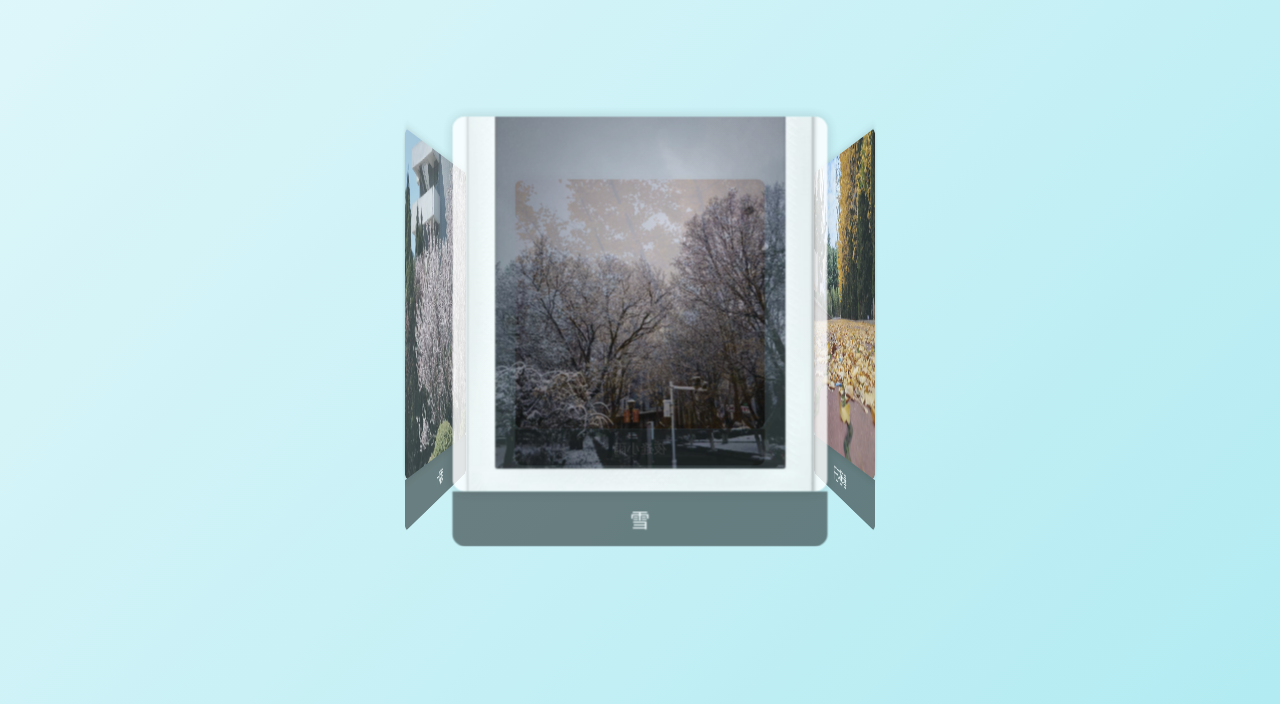
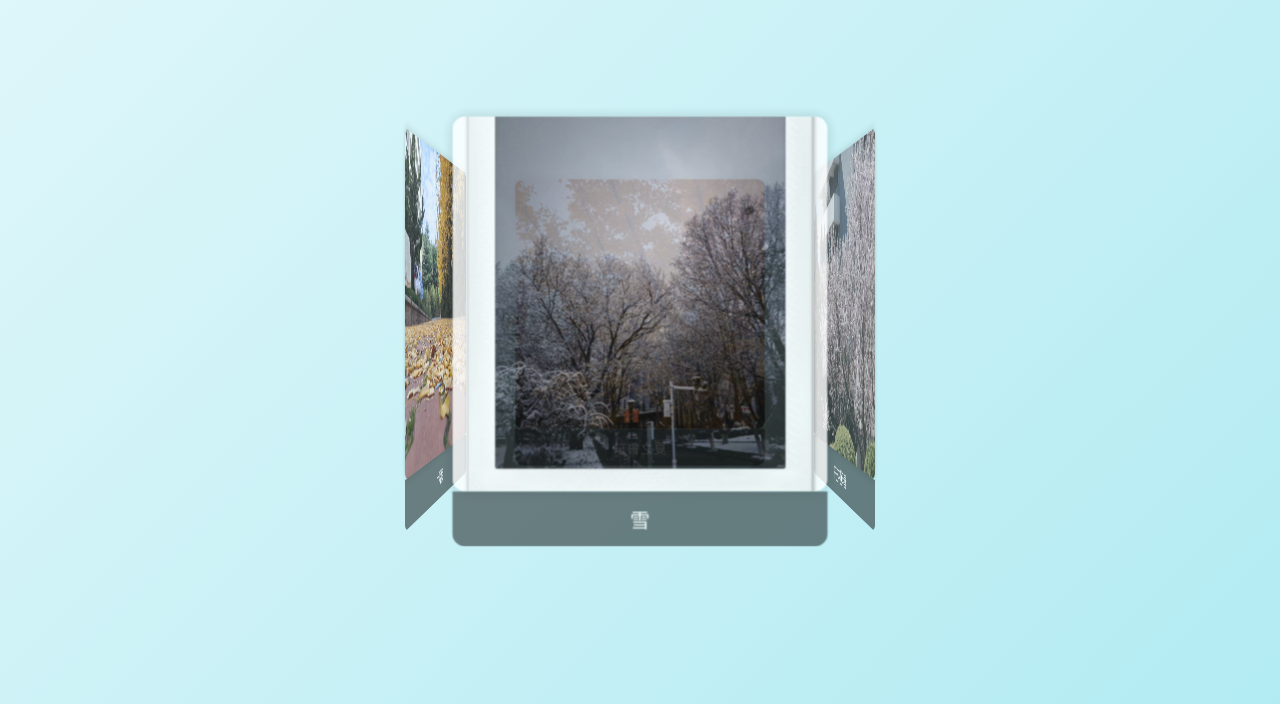
Before and after one commit to palpitateTH/THfile, a plain HTML site: page lab6-313-赵家豪/index.html in a window 1280 px wide. Shown: the part 96-800 px from the top of the page. Drawn offline with Linux system fonts and the light colour scheme.

Commit message:
Add files via upload

```diff
--- a/lab6-313-赵家豪/index.html
+++ b/lab6-313-赵家豪/index.html
@@ -127,15 +127,15 @@
     <h1>优美校园</h1>
     <div class="container">
         <div class="image-box">
-            <img src="1.png" alt="春之校园" class="image">
+            <img src="3.jpg" alt="春之校园" class="image">
             <div class="caption">春暖花开</div>
         </div>
         <div class="image-box">
             <img src="2.jpg" alt="夏之鲁东" class="image">
-            <div class="caption">夜逢小雨</div>
+            <div class="caption">夏之鲁东</div>
         </div>
         <div class="image-box">
-            <img src="3.jpg" alt="鲁东的秋" class="image">
+            <img src="1.png" alt="鲁东的秋" class="image">
             <div class="caption">落叶</div>
         </div>
         <div class="image-box">
```
